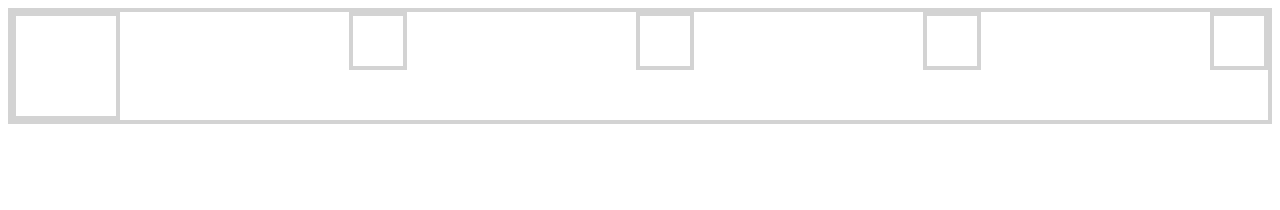
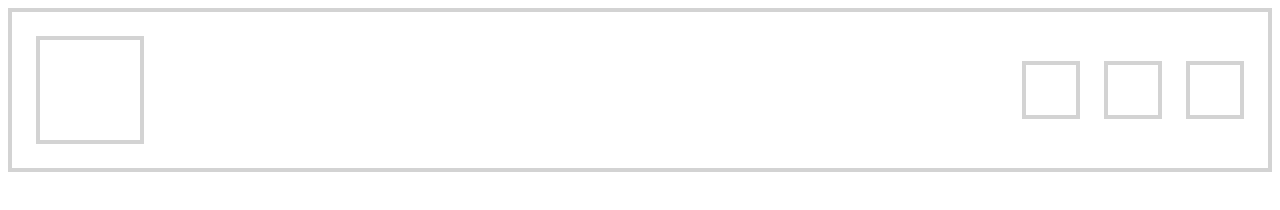
Before and after one commit to huantran01/css-best-practises, a plain HTML site: page index.html in a window 1280 px wide. Drawn offline with Linux system fonts and the light colour scheme.

Commit message:
first part 4boxes

```diff
--- a/index.html
+++ b/index.html
@@ -10,11 +10,11 @@
 <body>
     <div class="container">
         <div class="box"></div>
-        <div class="box box-small"></div>
-        <div class="box box-small"></div>
-        <div class="box box-small"></div>
-        <div class="box box-small"></div>
-
+            <div class="box-wrapper">
+                <div class="box box-small"></div>
+                <div class="box box-small"></div>
+                <div class="box box-small"></div>
+        </div>
     </div>
 </body>
 </html>
--- a/styles.css
+++ b/styles.css
@@ -7,10 +7,18 @@
 .box-small{
     width: 50px;
     height: 50px;
+    margin-left: 24px;
+}
+
+.box-wrapper{
+    display: flex;
+    align-items: center
+
 }
 
 .container{
     border: 4px solid lightgray;
     display: flex;
     justify-content: space-between;
+    padding: 24px;
 }
```
